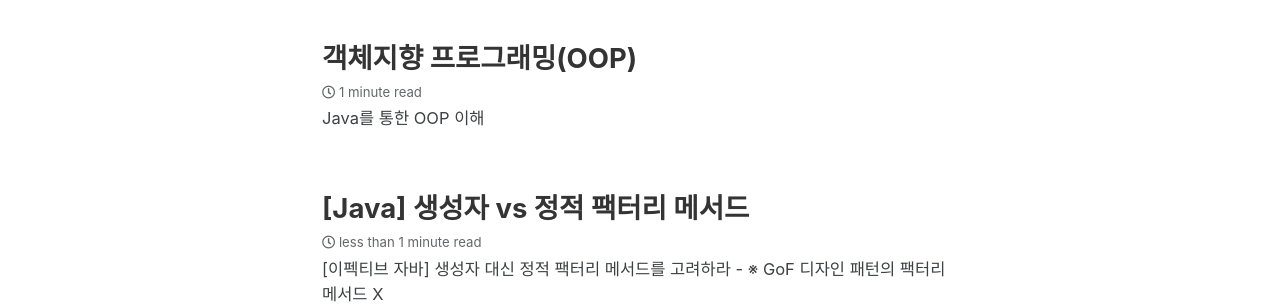
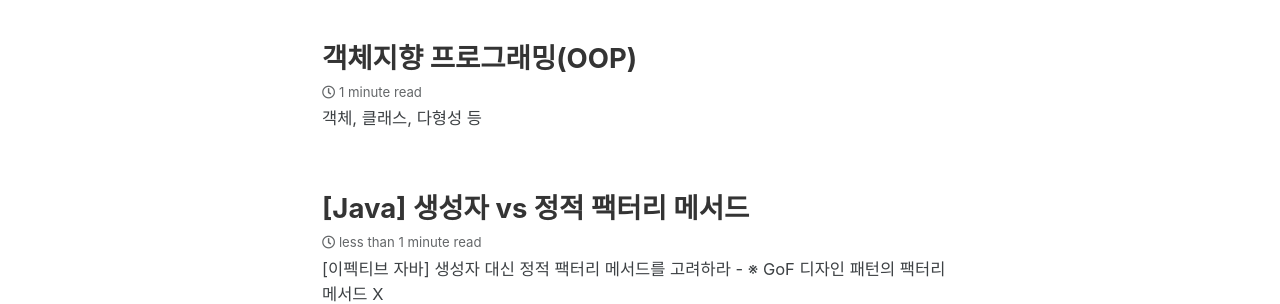
Before and after one commit to gyumeen/gyumeen.github.io, a Jekyll site: the page built from index.html, in a window 1280 px wide and 1328 px high. Shown: the part 651-955 px from the top of the window. Built offline with Jekyll 4.4.1, drawn with Linux system fonts in a browser that asks for light colours; cached includes are drawn as plain includes; the list of posts is cut into pages by our own code.

Commit message:
Update 2021-01-14-OOP.md

```diff
--- a/_posts/2021/OOP/2021-01-14-OOP.md
+++ b/_posts/2021/OOP/2021-01-14-OOP.md
@@ -1,6 +1,6 @@
 ---
 title:  "객체지향 프로그래밍(OOP)"
-excerpt: "Java를 통한 OOP 이해"
+excerpt: "객체, 클래스, 다형성 등"
 toc: true
 toc_sticky: true
 categories:
```
